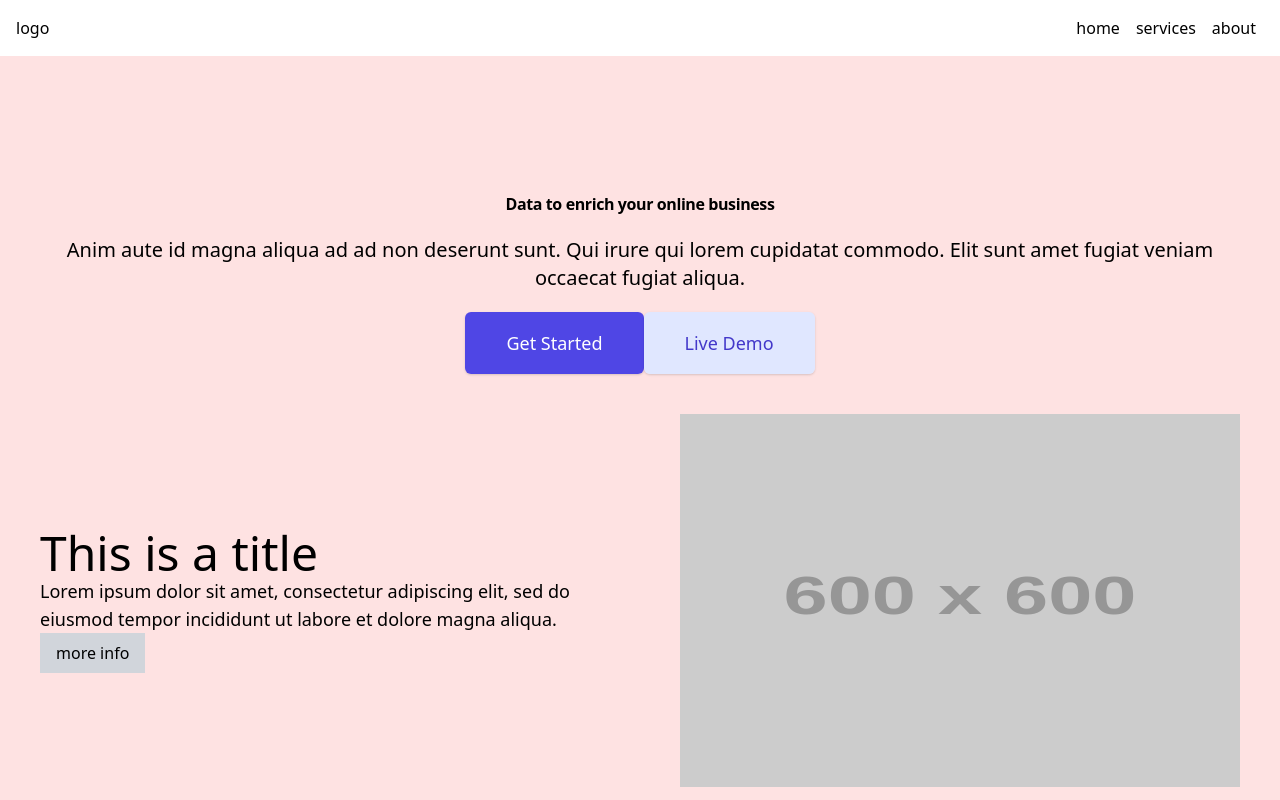
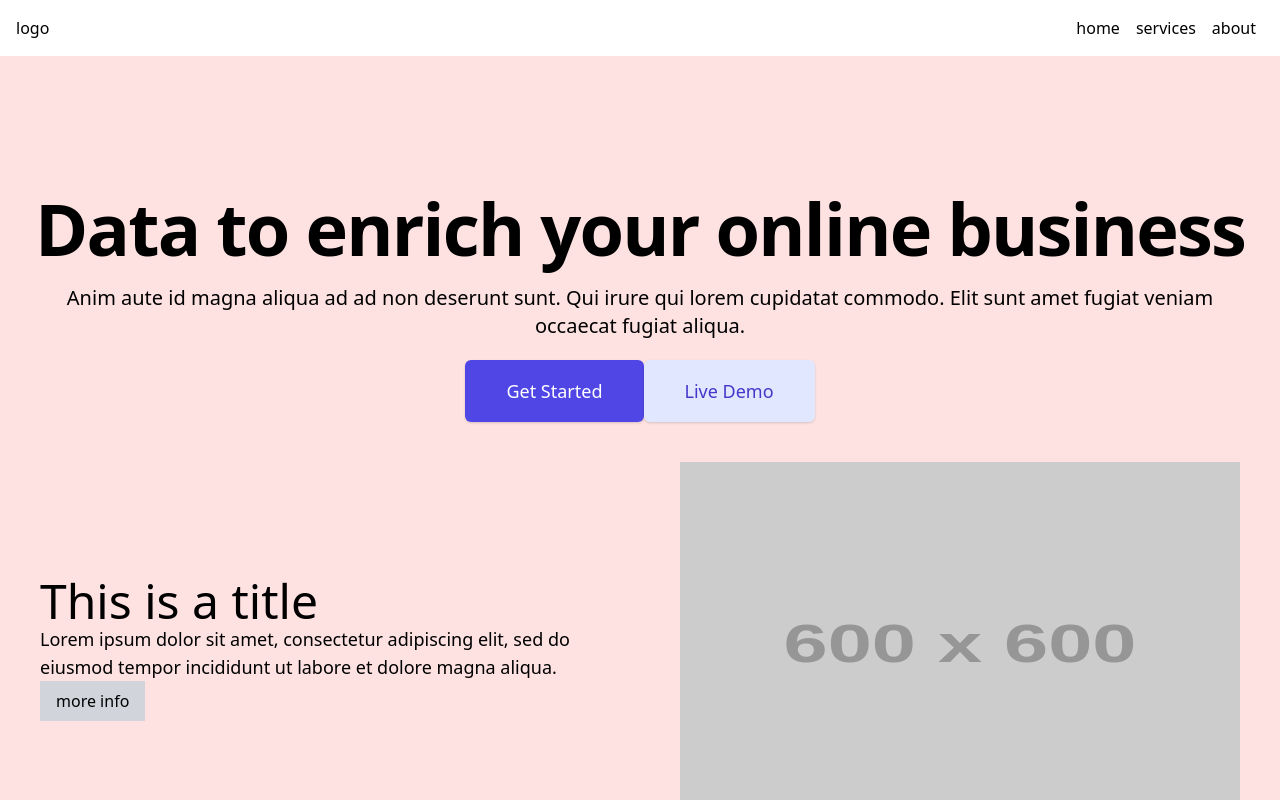
Before and after one commit to flrnd/next-easyweb, a Next.js app: page / in a window 1280 px wide. Shown: the top 800 px of the page. Built offline with nearby package versions, Linux system fonts and the light colour scheme.

Commit message:
Remove -heading from css class name

```diff
--- a/components/elements/Heading.tsx
+++ b/components/elements/Heading.tsx
@@ -13,7 +13,7 @@ interface Props {
 const Heading = ({
   a11yTitle,
   level = 1,
-  size = "xlarge-heading",
+  size = "xlarge",
   weight = "font-extrabold",
   margin = "mb-4",
   tracking = "tracking-tight",
```
